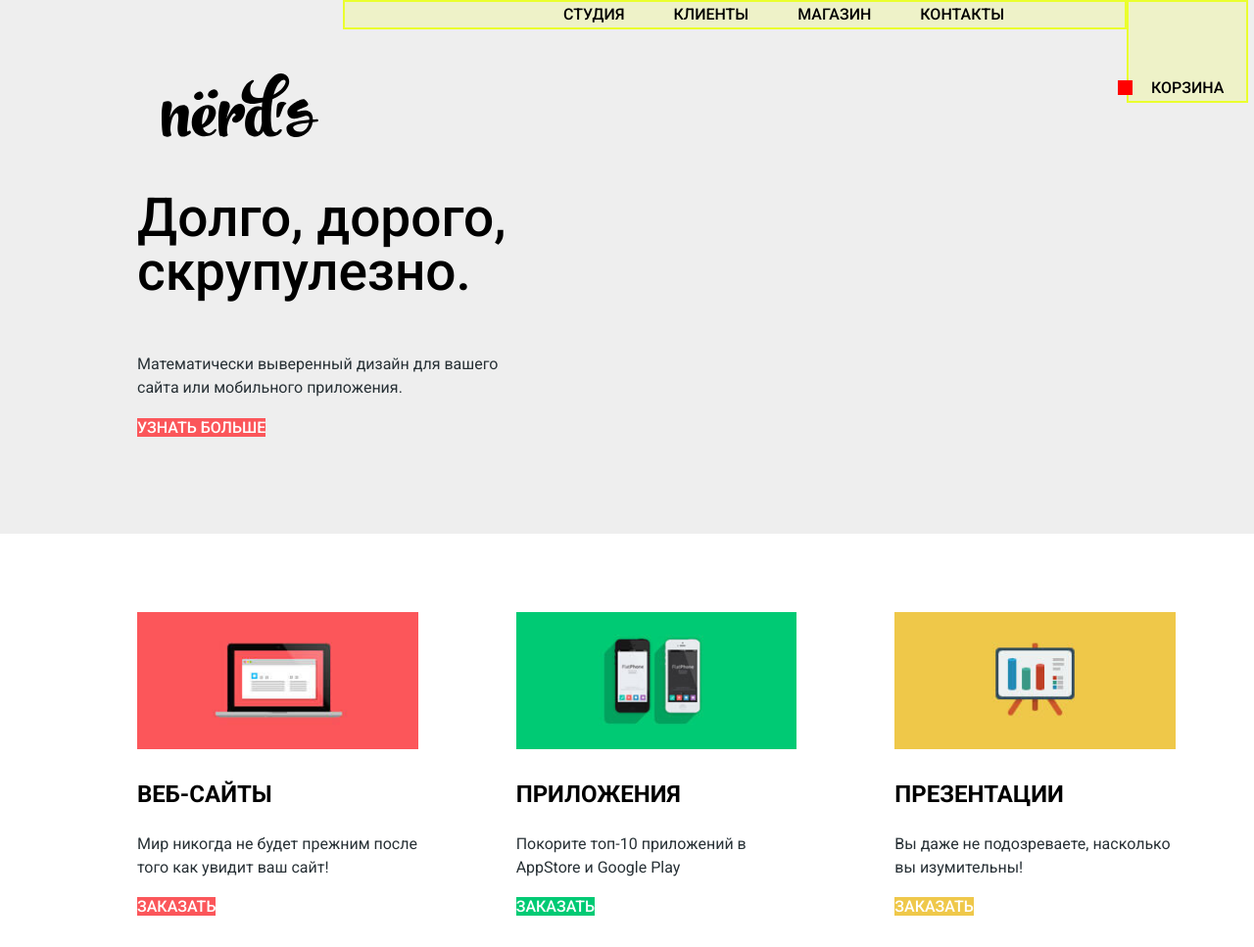
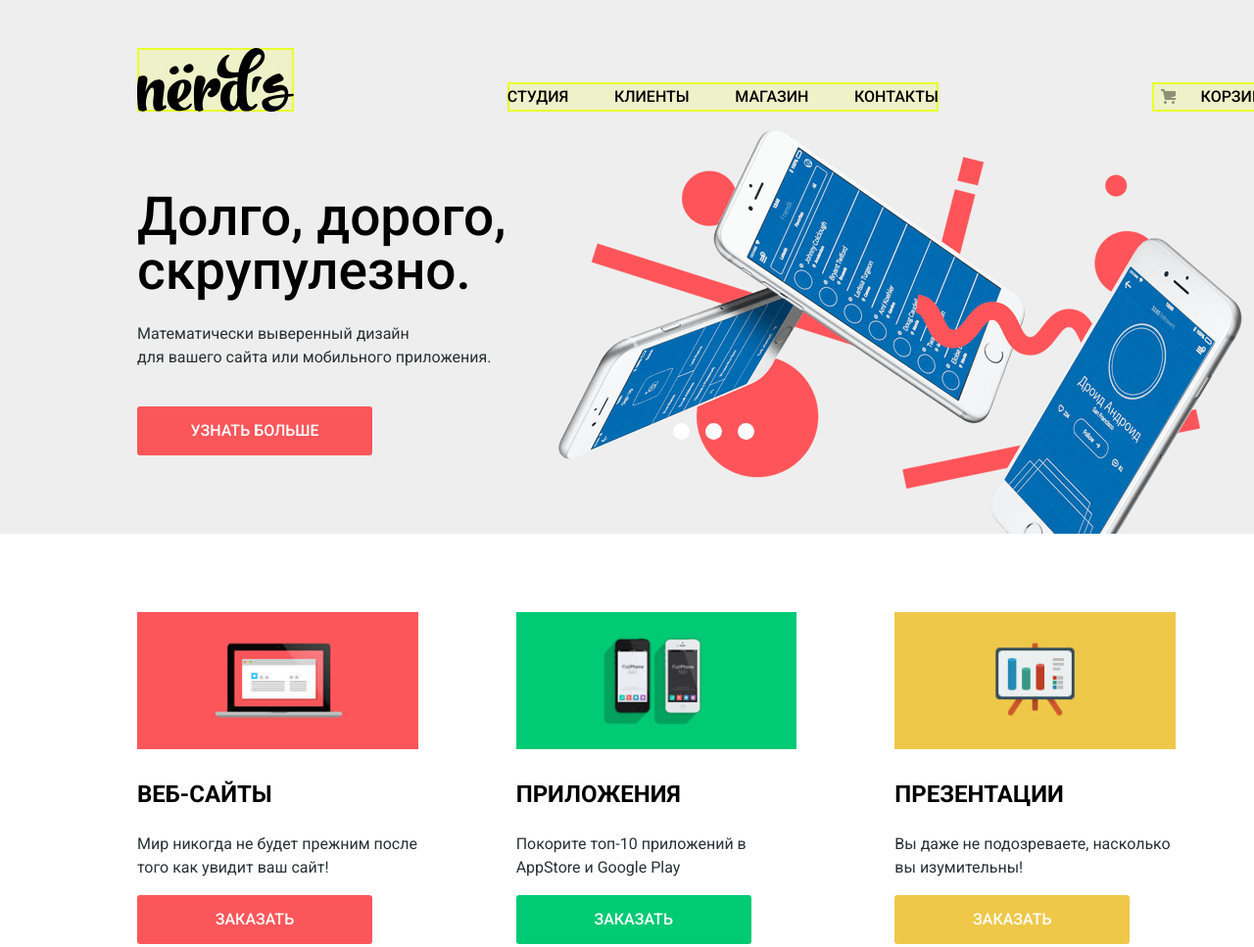
Before and after one commit to alekseyburn/nerds, a website: page index.html in a window 1280 px wide. Shown: the top 967 px of the page at 98% size. Drawn offline with Linux system fonts and the light colour scheme.

Commit message:
декорация header

```diff
--- a/css/style.css
+++ b/css/style.css
@@ -16,10 +16,14 @@ a {
 }
 
 .button {
+  display: block;
+  width: 240px;
+  padding: 16px 0;
+  border-radius: 3px;
   font: inherit;
   font-weight: 500;
   line-height: 18px;
-  vertical-align: middle;
+  /*vertical-align: middle;*/
   text-align: center;
   color: #ffffff;
   text-transform: uppercase;
@@ -84,23 +88,12 @@ a {
   background-color: #e5a722;
 }
 
-.main-navigation {
-
-
-  /*background-color: #eeeeee;*/
-}
-
 .main-navigation a {
-  padding-top: 75px;
-  padding-right: 25px;
-  padding-left: 25px;
-
   font-weight: 500;
   line-height: 30px;
   color: #000000;
   text-transform: uppercase;
 }
-
 
 .site-navigation {
   list-style: none;
@@ -115,19 +108,14 @@ a {
   color: rgba(0, 0, 0, 0.3);
 }
 
-.features {
-  /*background-color: #eeeeee;*/
-}
-
-.features-list {
-  list-style: none;
-}
-
 .features-item h3 {
   font-weight: 500;
   font-size: 55px;
   line-height: 55px;
   color: #000000;
+  max-width: 600px;
+  margin: 0;
+  margin-bottom: 25px;
 }
 
 .features a {
@@ -136,6 +124,12 @@ a {
   text-transform: uppercase;
 }
 
+.features-item p {
+  max-width: 460px;
+  margin: 0;
+  margin-bottom: 38px;
+
+}
 .services-list {
   list-style: none;
 }
@@ -448,16 +442,19 @@ body {
 .main-header-logo {
   width: 160px;
   height: 65px;
-  padding-top: 49px;
+  /*margin-top: 49px;*/
+   background: rgba(234, 255, 45, 0.2);
+  box-shadow: inset 0 0 0 2px rgb(234,255,45);
 }
 
 .site-navigation {
   display: flex;
   flex-wrap: wrap;
-  width: 600px;
+  justify-content: space-between;
+  width: 440px;
   margin: 0;
   padding: 0;
-  padding-left: 200px;
+  /*margin-top: 75px;*/
 
   list-style: none;
   background: rgba(234, 255, 45, 0.2);
@@ -466,13 +463,14 @@ body {
 
 .main-navigation {
   width: 100%;
+
 }
 
 .cart {
   position: relative;
 
   max-width: 160px;
-  /*margin-left: auto;*/
+  /*margin-top: 75px;*/
   padding-left: 50px;
 
   background: rgba(234, 255, 45, 0.2);
@@ -485,19 +483,25 @@ body {
   width: 15px;
   height: 15px;
   position: absolute;
-  background-color: red;
-  top: 82px;
-  left: -9px;
+  top: 7px;
+  left: 9px;
+  background-image: url("../img/cart-icon.svg");
+  background-repeat: no-repeat;
+  background-position: 0 0;
+  opacity: 0.4;
 }
 .container {
-  width: 1160px;
+  width: 1200px;
   margin: 0 auto;
   padding: 0 20px;
+  box-sizing: border-box;
 }
 
 .main-navigation .container {
+  min-height: 114px;
   display: flex;
-  align-items: flex-start;
+  align-items: flex-end;
+  justify-content: space-between;
 }
 
 /*навигация*/
@@ -510,8 +514,72 @@ body {
   list-style: none;
 }
 
-.features-item .wrapper {
-  width: 380px;
+.features-item {
+  display: none;
+  padding-bottom: 80px;
+  padding-top: 80px;
+}
+
+.features-item:nth-child(1) {
+  display: block;
+}
+
+.features-item:nth-child(1) {
+    background-image: url("../img/slide1.png");
+  background-repeat: no-repeat;
+  background-position: 93% 18px;
+}
+
+.features-item:nth-child(2) {
+    background-image: url("../img/slide2.png");
+  background-repeat: no-repeat;
+  background-position: 100% 0;
+}
+
+.features-item:nth-child(3) {
+    background-image: url("../img/slide3.png");
+  background-repeat: no-repeat;
+  background-position: 100% 19px;
+}
+.features {
+  position: relative;
+
+}
+
+.features-controls i {
+  position: relative;
+  display: inline-block;
+  width: 17px;
+  height: 17px;
+  border-radius: 50%;
+  cursor: pointer;
+  padding: 8px;
+}
+
+.features-controls i::after {
+  position: absolute;
+  z-index: 1;
+  content: "";
+  width: 17px;
+  height: 17px;
+  background-color: #ffffff;
+  border-radius: 50%;
+}
+
+.features-controls {
+  position: absolute;
+  left: 50%;
+  bottom: 104px;
+  z-index: 100;
+  width: 160px;
+  height: 17px;
+  text-align: center;
+  font-size: 0;
+  transform: translateX(-50%);
+}
+
+.features-controls .active::before {
+
 }
 /*слайдер  */ /*навигация*/
 /*услуги*/
--- a/index.html
+++ b/index.html
@@ -30,23 +30,28 @@
 
     <section class="features">
       <div class="container">
+                  <h2 class="visually-hidden">Преимущества</h2>
+              <div class="features-controls">
+                <i class="active"></i>
+                <i></i>
+                <i></i>
+      </div>
         <ul class="features-list">
-          <h2 class="visually-hidden">Преимущества</h2>
           <li class="features-item">
-            <div class="wrapper">
-            <h3>Долго, дорого, скрупулезно.</h3>
-            <p>Математически выверенный дизайн для вашего сайта или мобильного приложения.</p>
+            <h3>Долго, дорого,<br> скрупулезно.</h3>
+            <p>Математически выверенный дизайн<br> для вашего сайта или мобильного приложения.</p>
             <a href="#" class="button">узнать больше</a>
-            </div>
           </li>
-<!--         <li class="features-item">
+        <li class="features-item">
             <h3>Любим математику как никто другой</h3>
             <p>Никакого креатива, только математические формулы для расчета идеальных пропорций.</p>
+            <a href="#" class="button">узнать больше</a>
         </li>
         <li class="features-item">
-            <h3>Только ночь, только хардкор</h3>
-            <p>Работать днем, как все? Мы против этого. Ближе к полуночи работа только начинается.</p>
-          </li> -->
+            <h3>Только ночь,<br> только хардкор</h3>
+            <p>Работать днем, как все? Мы против этого.<br> Ближе к полуночи работа только начинается.</p>
+            <a href="#" class="button">узнать больше</a>
+          </li>
         </ul>
 
       </div>
```
